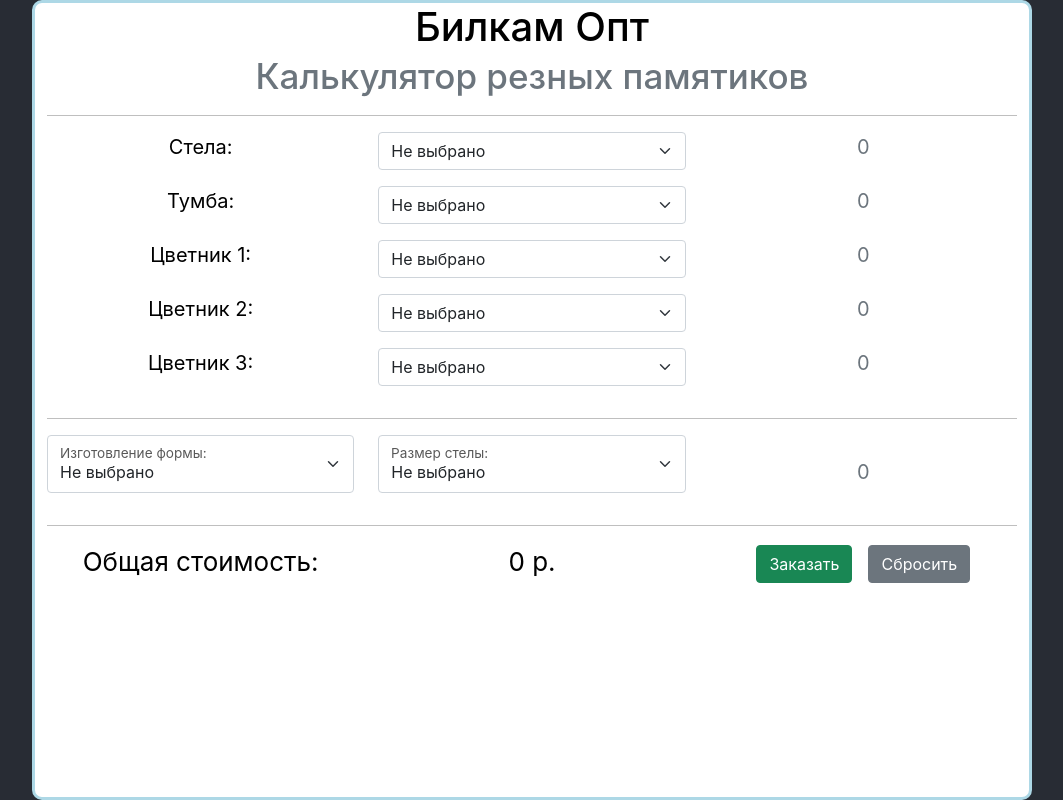
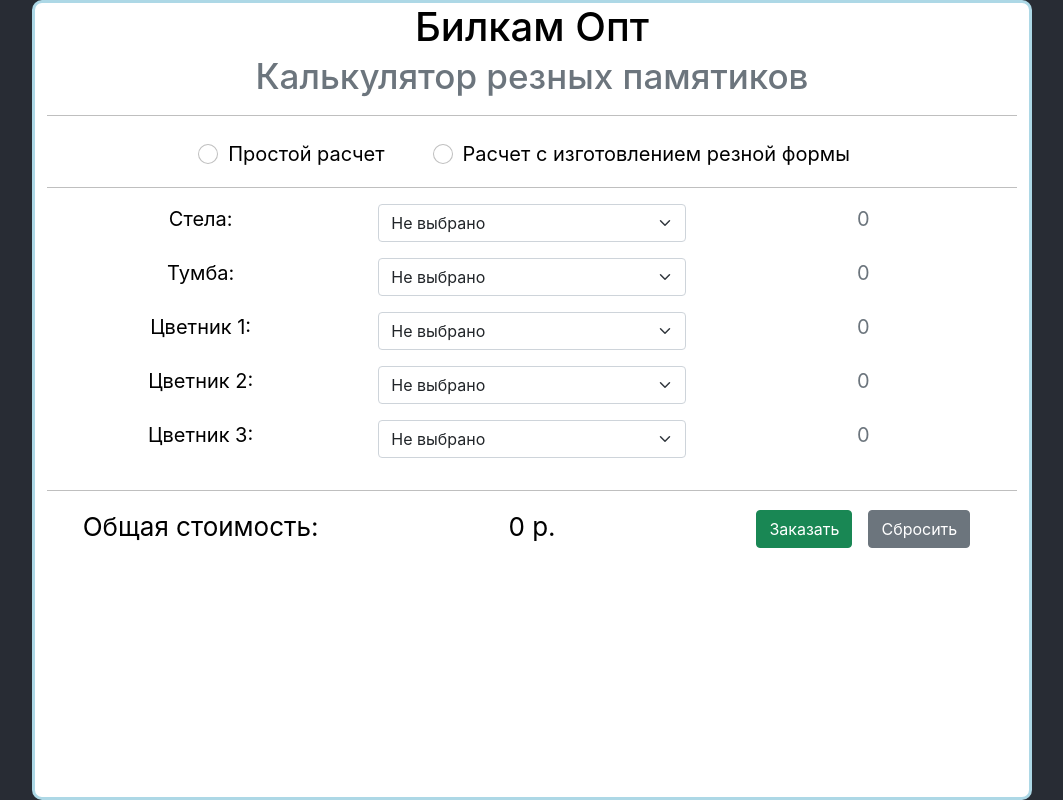
Before and after one commit to AnthonyGr/bilkam-opt--calc, a React (Create React App) app: page / in a window 1280 px wide. Shown: the whole page, without its empty margins (108-1171 px from the left). Built offline with nearby package versions, Linux system fonts and the light colour scheme.

Commit message:
Исправлен баг  - обнуления стоимости резьбы, добавен вариант расчета без резьбы

```diff
--- a/src/components/formsRow/FormsRow.js
+++ b/src/components/formsRow/FormsRow.js
@@ -39,6 +39,7 @@
 
   const onFormSelect = (e) => {
     setCurrentPrice(0);
+    onCostChange("form", 0);
     setCurrentForm(e.target.value);
   };
 
@@ -88,11 +89,14 @@
 
   const formsSelect = fillForms();
   return (
-    <div className="row align-items-start d-flex align-items-center">
-      <div className="col fs-5">{formsSelect}</div>
-      <div className="col">{currentFormSizes}</div>
-      <div className="col fs-5 text-secondary ">{currentPrice}</div>
-    </div>
+    <>
+      <div className="row align-items-start d-flex align-items-center">
+        <div className="col fs-5">{formsSelect}</div>
+        <div className="col">{currentFormSizes}</div>
+        <div className="col fs-5 text-secondary ">{currentPrice}</div>
+      </div>
+      <hr />
+    </>
   );
 };
 export default FormsRow;
--- a/src/components/main/Main.js
+++ b/src/components/main/Main.js
@@ -10,6 +10,7 @@
 import "./main.css";
 
 function Main() {
+  const [isCarved, setIsCarved] = useState(false);
   const [order, setOrder] = useState({});
   const [totalCost, setTotalCost] = useState(0);
 
@@ -29,8 +30,10 @@
   };
 
   const onOrderSubmit = () => {
-    alert(`Вы можете связаться с нами по телефонам: \n 8 963 074 44 47    8 908 939 97 86 \n opt@bilkam.ru`)
-  }
+    alert(
+      `Вы можете связаться с нами по телефонам: \n 8 963 074 44 47    8 908 939 97 86 \n opt@bilkam.ru`
+    );
+  };
 
   useEffect(() => {
     calcOrderCost();
@@ -45,6 +48,34 @@
       </h1>
 
       <div className="container">
+        <hr />
+        <div class="form-check form-check-inline fs-5 me-5">
+          <input
+            class="form-check-input"
+            type="radio"
+            name="inlineRadioOptions"
+            id="inlineRadio1"
+            value="option1"
+            onChange={() => setIsCarved(false)}
+          />
+          <label class="form-check-label" for="inlineRadio1">
+            Простой расчет
+          </label>
+        </div>
+        <div class="form-check form-check-inline fs-5">
+          <input
+            class="form-check-input"
+            type="radio"
+            name="inlineRadioOptions"
+            id="inlineRadio2"
+            value="option2"
+            onChange={() => setIsCarved(true)}
+          />
+          <label class="form-check-label" for="inlineRadio2">
+            Расчет с изготовлением резной формы
+          </label>
+        </div>
+
         <hr />
         <ItemsRow
           name={"Стела: "}
@@ -77,16 +108,25 @@
           onCostChange={onCostChange}
         ></ItemsRow>
         <hr />
-        <FormsRow data={forms} type={"form"} onCostChange={onCostChange}></FormsRow>
-        <hr />
+        {isCarved ? (
+          <FormsRow data={forms} type={"form"} onCostChange={onCostChange} />
+        ) : null}
         <div className="row align-items-start">
           <div className="col">Общая стоимость:</div>
           <div className="col">{totalCost} р.</div>
           <div className="col">
-            <button type="button" className="btn btn-success me-3" onClick={onOrderSubmit}>
+            <button
+              type="button"
+              className="btn btn-success me-3"
+              onClick={onOrderSubmit}
+            >
               Заказать
             </button>
-            <button type="button" className="btn btn-secondary" onClick={() => window. location. reload()}>
+            <button
+              type="button"
+              className="btn btn-secondary"
+              onClick={() => window.location.reload()}
+            >
               Сбросить
             </button>
           </div>
```
